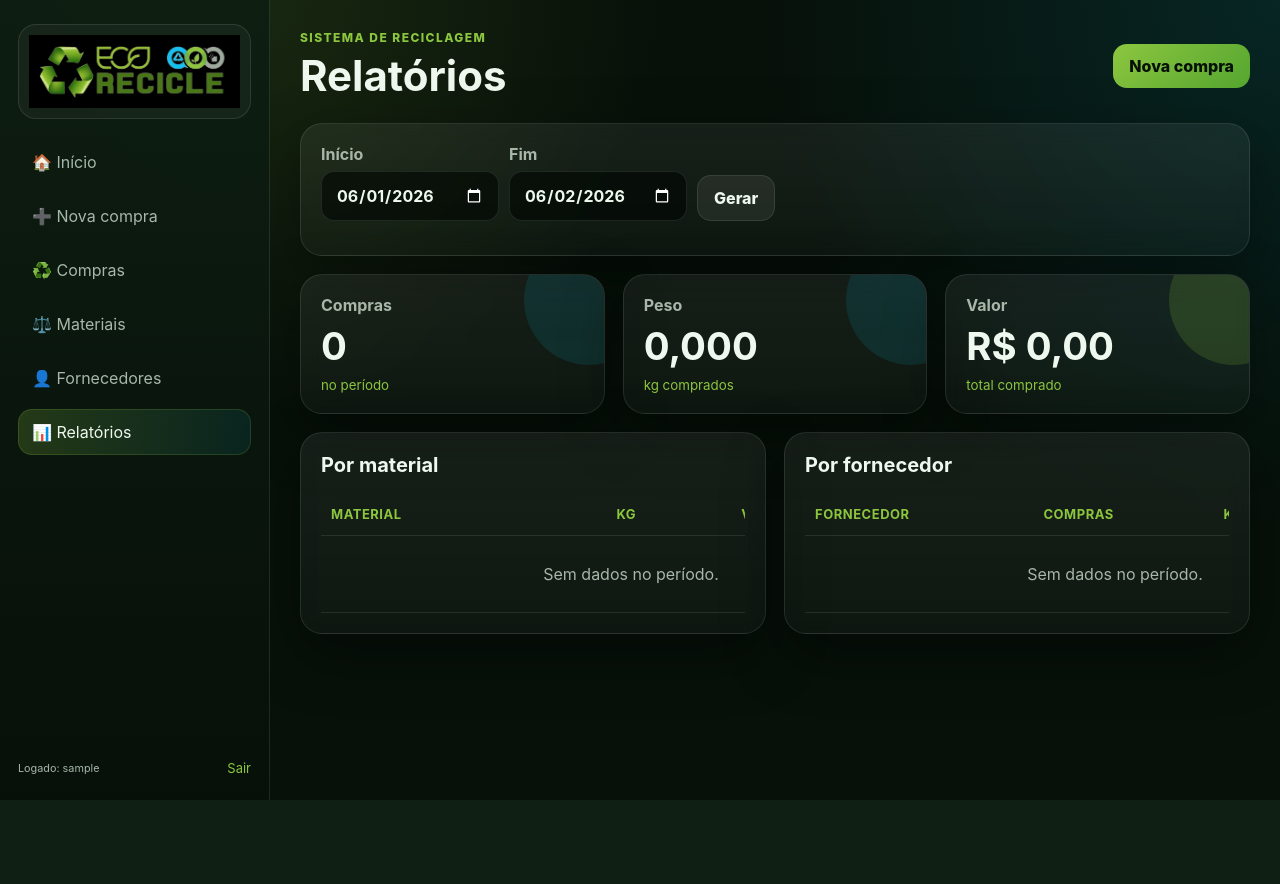
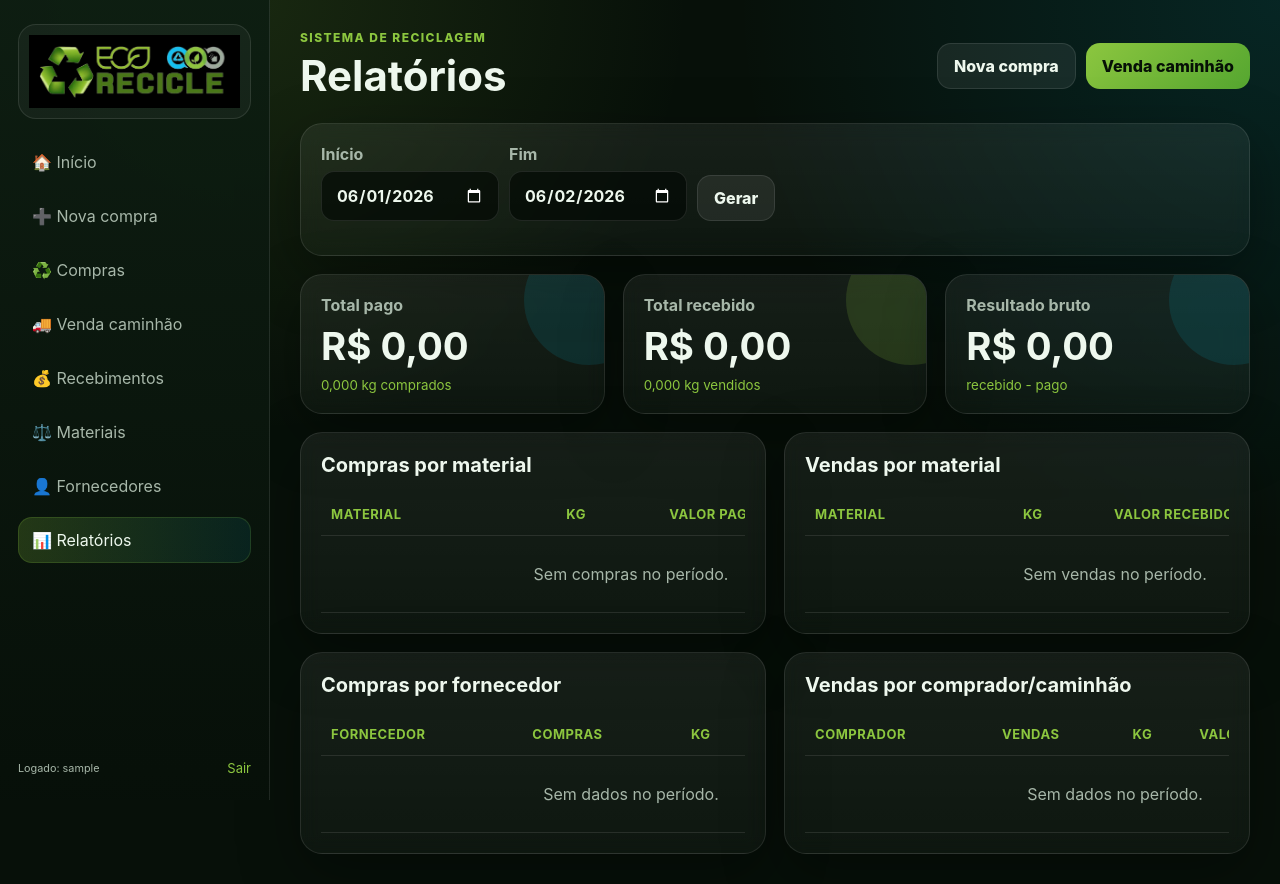
Before and after one commit to sketchJayJay/Eco-Recicle-, a Flask app: page /relatorios in a window 1280 px wide. Before the commit the page ends 800 px from the top, so only its background shows below. Run offline with Flask 3, Linux system fonts and the light colour scheme; the visitor is signed in with stand-in values (Sample User, id 1); data comes from the database, SQL or seed files in the repository; data that the repository does not hold is empty.

Commit message:
Add files via upload

```diff
--- a/app.py
+++ b/app.py
@@ -106,6 +106,7 @@ def init_db() -> None:
             id INTEGER PRIMARY KEY AUTOINCREMENT,
             name TEXT NOT NULL UNIQUE,
             price_per_kg REAL NOT NULL DEFAULT 0,
+            sale_price_per_kg REAL NOT NULL DEFAULT 0,
             active INTEGER NOT NULL DEFAULT 1,
             created_at TEXT NOT NULL
         );
@@ -143,8 +144,38 @@ def init_db() -> None:
             FOREIGN KEY(purchase_id) REFERENCES purchases(id) ON DELETE CASCADE,
             FOREIGN KEY(material_id) REFERENCES materials(id)
         );
+
+        CREATE TABLE IF NOT EXISTS sales (
+            id INTEGER PRIMARY KEY AUTOINCREMENT,
+            person_id INTEGER,
+            buyer_name_snapshot TEXT NOT NULL,
+            sale_date TEXT NOT NULL,
+            notes TEXT,
+            total_kg REAL NOT NULL DEFAULT 0,
+            total_amount REAL NOT NULL DEFAULT 0,
+            created_at TEXT NOT NULL,
+            FOREIGN KEY(person_id) REFERENCES people(id)
+        );
+
+        CREATE TABLE IF NOT EXISTS sale_items (
+            id INTEGER PRIMARY KEY AUTOINCREMENT,
+            sale_id INTEGER NOT NULL,
+            material_id INTEGER,
+            material_name_snapshot TEXT NOT NULL,
+            weight_kg REAL NOT NULL DEFAULT 0,
+            price_per_kg REAL NOT NULL DEFAULT 0,
+            subtotal REAL NOT NULL DEFAULT 0,
+            FOREIGN KEY(sale_id) REFERENCES sales(id) ON DELETE CASCADE,
+            FOREIGN KEY(material_id) REFERENCES materials(id)
+        );
         """
     )
+
+    # Migração simples para bancos que já estavam rodando antes da tela de venda.
+    material_columns = {row["name"] for row in db.execute("PRAGMA table_info(materials)").fetchall()}
+    if "sale_price_per_kg" not in material_columns:
+        db.execute("ALTER TABLE materials ADD COLUMN sale_price_per_kg REAL NOT NULL DEFAULT 0")
+        db.execute("UPDATE materials SET sale_price_per_kg = price_per_kg WHERE sale_price_per_kg = 0")
 
     # Usuário inicial configurável por variável ambiente.
     admin_user = os.environ.get("ADMIN_USER", "admin")
@@ -158,8 +189,8 @@ def init_db() -> None:
 
     for name, price in DEFAULT_MATERIALS:
         db.execute(
-            "INSERT OR IGNORE INTO materials (name, price_per_kg, active, created_at) VALUES (?, ?, 1, ?)",
-            (name, price, datetime.now().isoformat(timespec="seconds")),
+            "INSERT OR IGNORE INTO materials (name, price_per_kg, sale_price_per_kg, active, created_at) VALUES (?, ?, ?, 1, ?)",
+            (name, price, price, datetime.now().isoformat(timespec="seconds")),
         )
     db.commit()
 
@@ -221,10 +252,24 @@ def dashboard():
         """,
         (today,),
     ).fetchone()
+    today_sales_summary = db.execute(
+        """
+        SELECT COALESCE(SUM(total_kg),0) AS kg, COALESCE(SUM(total_amount),0) AS valor, COUNT(*) AS vendas
+        FROM sales WHERE sale_date = ?
+        """,
+        (today,),
+    ).fetchone()
     month_summary = db.execute(
         """
         SELECT COALESCE(SUM(total_kg),0) AS kg, COALESCE(SUM(total_amount),0) AS valor, COUNT(*) AS compras
         FROM purchases WHERE substr(purchase_date,1,7) = ?
+        """,
+        (month_prefix,),
+    ).fetchone()
+    month_sales_summary = db.execute(
+        """
+        SELECT COALESCE(SUM(total_kg),0) AS kg, COALESCE(SUM(total_amount),0) AS valor, COUNT(*) AS vendas
+        FROM sales WHERE substr(sale_date,1,7) = ?
         """,
         (month_prefix,),
     ).fetchone()
@@ -240,17 +285,39 @@ def dashboard():
         """,
         (month_prefix,),
     ).fetchall()
+    sales_material_totals = db.execute(
+        """
+        SELECT material_name_snapshot AS material, COALESCE(SUM(weight_kg),0) AS kg, COALESCE(SUM(subtotal),0) AS valor
+        FROM sale_items si
+        JOIN sales s ON s.id = si.sale_id
+        WHERE substr(s.sale_date,1,7) = ?
+        GROUP BY material_name_snapshot
+        ORDER BY valor DESC
+        LIMIT 8
+        """,
+        (month_prefix,),
+    ).fetchall()
     last_purchases = db.execute(
         """
         SELECT * FROM purchases ORDER BY purchase_date DESC, id DESC LIMIT 8
         """
     ).fetchall()
+    last_sales = db.execute(
+        """
+        SELECT * FROM sales ORDER BY sale_date DESC, id DESC LIMIT 8
+        """
+    ).fetchall()
     return render_template(
         "dashboard.html",
         today_summary=today_summary,
+        today_sales_summary=today_sales_summary,
         month_summary=month_summary,
+        month_sales_summary=month_sales_summary,
+        month_result=(month_sales_summary["valor"] or 0) - (month_summary["valor"] or 0),
         material_totals=material_totals,
+        sales_material_totals=sales_material_totals,
         last_purchases=last_purchases,
+        last_sales=last_sales,
     )
 
 
@@ -402,6 +469,154 @@ def delete_purchase(purchase_id: int):
     return redirect(url_for("purchases"))
 
 
+@app.route("/vendas")
+@login_required
+def sales():
+    db = get_db()
+    q = request.args.get("q", "").strip()
+    start = request.args.get("inicio", "").strip()
+    end = request.args.get("fim", "").strip()
+
+    clauses = []
+    params: List[Any] = []
+    if q:
+        clauses.append("(s.buyer_name_snapshot LIKE ? OR s.notes LIKE ? OR EXISTS (SELECT 1 FROM sale_items si WHERE si.sale_id = s.id AND si.material_name_snapshot LIKE ?))")
+        params.extend([f"%{q}%", f"%{q}%", f"%{q}%"])
+    if start:
+        clauses.append("s.sale_date >= ?")
+        params.append(start)
+    if end:
+        clauses.append("s.sale_date <= ?")
+        params.append(end)
+    where = "WHERE " + " AND ".join(clauses) if clauses else ""
+
+    rows = db.execute(
+        f"""
+        SELECT s.*, (
+            SELECT GROUP_CONCAT(material_name_snapshot || ' (' || printf('%.3f', weight_kg) || 'kg)', ', ')
+            FROM sale_items si WHERE si.sale_id = s.id
+        ) AS materiais
+        FROM sales s
+        {where}
+        ORDER BY s.sale_date DESC, s.id DESC
+        LIMIT 300
+        """,
+        params,
+    ).fetchall()
+    totals = db.execute(
+        f"SELECT COALESCE(SUM(total_kg),0) AS kg, COALESCE(SUM(total_amount),0) AS valor, COUNT(*) AS vendas FROM sales s {where}",
+        params,
+    ).fetchone()
+    return render_template("sales.html", rows=rows, totals=totals, q=q, start=start, end=end)
+
+
+@app.route("/vendas/nova", methods=["GET", "POST"])
+@login_required
+def new_sale():
+    db = get_db()
+    if request.method == "POST":
+        sale_date = request.form.get("sale_date") or date.today().isoformat()
+        buyer_name = request.form.get("buyer_name", "").strip() or "Comprador sem nome"
+        phone = request.form.get("phone", "").strip()
+        notes = request.form.get("notes", "").strip()
+
+        person = db.execute("SELECT * FROM people WHERE lower(name) = lower(?) LIMIT 1", (buyer_name,)).fetchone()
+        if person:
+            person_id = person["id"]
+            if phone and phone != (person["phone"] or ""):
+                db.execute("UPDATE people SET phone = ? WHERE id = ?", (phone, person_id))
+        else:
+            cur = db.execute(
+                "INSERT INTO people (name, phone, kind, created_at) VALUES (?, ?, 'comprador', ?)",
+                (buyer_name, phone, datetime.now().isoformat(timespec="seconds")),
+            )
+            person_id = cur.lastrowid
+
+        material_ids = request.form.getlist("material_id[]")
+        weights = request.form.getlist("weight_kg[]")
+        prices = request.form.getlist("price_per_kg[]")
+
+        items = []
+        total_kg = 0.0
+        total_amount = 0.0
+        for mat_id, weight_raw, price_raw in zip(material_ids, weights, prices):
+            try:
+                weight = float((weight_raw or "0").replace(",", "."))
+                price = float((price_raw or "0").replace(",", "."))
+            except ValueError:
+                continue
+            if not mat_id or weight <= 0:
+                continue
+            mat = db.execute("SELECT * FROM materials WHERE id = ?", (mat_id,)).fetchone()
+            if not mat:
+                continue
+            subtotal = round(weight * price, 2)
+            total_kg += weight
+            total_amount += subtotal
+            items.append((mat["id"], mat["name"], weight, price, subtotal))
+
+        if not items:
+            flash("Adicione pelo menos um material com peso maior que zero.", "error")
+            return redirect(url_for("new_sale"))
+
+        cur = db.execute(
+            """
+            INSERT INTO sales (person_id, buyer_name_snapshot, sale_date, notes, total_kg, total_amount, created_at)
+            VALUES (?, ?, ?, ?, ?, ?, ?)
+            """,
+            (
+                person_id,
+                buyer_name,
+                sale_date,
+                notes,
+                round(total_kg, 3),
+                round(total_amount, 2),
+                datetime.now().isoformat(timespec="seconds"),
+            ),
+        )
+        sale_id = cur.lastrowid
+        db.executemany(
+            """
+            INSERT INTO sale_items (sale_id, material_id, material_name_snapshot, weight_kg, price_per_kg, subtotal)
+            VALUES (?, ?, ?, ?, ?, ?)
+            """,
+            [(sale_id, mat_id, name, weight, price, subtotal) for mat_id, name, weight, price, subtotal in items],
+        )
+        db.commit()
+        flash("Venda/retirada registrada com sucesso.", "success")
+        return redirect(url_for("sale_receipt", sale_id=sale_id))
+
+    materials = db.execute("SELECT * FROM materials WHERE active = 1 ORDER BY name").fetchall()
+    people = db.execute("SELECT * FROM people ORDER BY name LIMIT 500").fetchall()
+    return render_template("new_sale.html", materials=materials, people=people)
+
+
+@app.route("/vendas/<int:sale_id>/recibo")
+@login_required
+def sale_receipt(sale_id: int):
+    db = get_db()
+    sale = db.execute("SELECT * FROM sales WHERE id = ?", (sale_id,)).fetchone()
+    if not sale:
+        flash("Venda não encontrada.", "error")
+        return redirect(url_for("sales"))
+    person = None
+    if sale["person_id"]:
+        person = db.execute("SELECT * FROM people WHERE id = ?", (sale["person_id"],)).fetchone()
+    items = db.execute("SELECT * FROM sale_items WHERE sale_id = ? ORDER BY id", (sale_id,)).fetchall()
+    return render_template("sale_receipt.html", sale=sale, person=person, items=items)
+
+
+@app.post("/vendas/<int:sale_id>/excluir")
+@login_required
+def delete_sale(sale_id: int):
+    db = get_db()
+    db.execute("DELETE FROM sale_items WHERE sale_id = ?", (sale_id,))
+    db.execute("DELETE FROM sales WHERE id = ?", (sale_id,))
+    db.commit()
+    flash("Venda excluída.", "success")
+    return redirect(url_for("sales"))
+
+
 @app.route("/materiais", methods=["GET", "POST"])
 @login_required
 def materials():
@@ -409,14 +624,19 @@ def materials():
     if request.method == "POST":
         name = request.form.get("name", "").strip()
         price = request.form.get("price_per_kg", "0").replace(",", ".")
+        sale_price = request.form.get("sale_price_per_kg", price).replace(",", ".")
         try:
             price_float = float(price)
         except ValueError:
             price_float = 0.0
+        try:
+            sale_price_float = float(sale_price)
+        except ValueError:
+            sale_price_float = price_float
         if name:
             db.execute(
-                "INSERT INTO materials (name, price_per_kg, active, created_at) VALUES (?, ?, 1, ?) ON CONFLICT(name) DO UPDATE SET price_per_kg = excluded.price_per_kg, active = 1",
-                (name, price_float, datetime.now().isoformat(timespec="seconds")),
+                "INSERT INTO materials (name, price_per_kg, sale_price_per_kg, active, created_at) VALUES (?, ?, ?, 1, ?) ON CONFLICT(name) DO UPDATE SET price_per_kg = excluded.price_per_kg, sale_price_per_kg = excluded.sale_price_per_kg, active = 1",
+                (name, price_float, sale_price_float, datetime.now().isoformat(timespec="seconds")),
             )
             db.commit()
             flash("Material salvo.", "success")
@@ -432,13 +652,18 @@ def edit_material(material_id: int):
     db = get_db()
     name = request.form.get("name", "").strip()
     price = request.form.get("price_per_kg", "0").replace(",", ".")
+    sale_price = request.form.get("sale_price_per_kg", price).replace(",", ".")
     active = 1 if request.form.get("active") == "on" else 0
     try:
         price_float = float(price)
     except ValueError:
         price_float = 0.0
+    try:
+        sale_price_float = float(sale_price)
+    except ValueError:
+        sale_price_float = price_float
     if name:
-        db.execute("UPDATE materials SET name = ?, price_per_kg = ?, active = ? WHERE id = ?", (name, price_float, active, material_id))
+        db.execute("UPDATE materials SET name = ?, price_per_kg = ?, sale_price_per_kg = ?, active = ? WHERE id = ?", (name, price_float, sale_price_float, active, material_id))
         db.commit()
         flash("Material atualizado.", "success")
     return redirect(url_for("materials"))
@@ -459,7 +684,7 @@ def people():
                 (name, phone, doc, address, datetime.now().isoformat(timespec="seconds")),
             )
             db.commit()
-            flash("Fornecedor salvo.", "success")
+            flash("Pessoa salva.", "success")
         return redirect(url_for("people"))
 
     q = request.args.get("q", "").strip()
@@ -487,7 +712,7 @@ def edit_person(person_id: int):
         ),
     )
     db.commit()
-    flash("Fornecedor atualizado.", "success")
+    flash("Pessoa atualizada.", "success")
     return redirect(url_for("people"))
 
 
@@ -504,6 +729,13 @@ def reports():
         """,
         (start, end),
     ).fetchone()
+    sales_summary = db.execute(
+        """
+        SELECT COALESCE(SUM(total_kg),0) AS kg, COALESCE(SUM(total_amount),0) AS valor, COUNT(*) AS vendas
+        FROM sales WHERE sale_date BETWEEN ? AND ?
+        """,
+        (start, end),
+    ).fetchone()
     by_material = db.execute(
         """
         SELECT pi.material_name_snapshot AS material, COALESCE(SUM(pi.weight_kg),0) AS kg, COALESCE(SUM(pi.subtotal),0) AS valor
@@ -511,6 +743,17 @@ def reports():
         JOIN purchases p ON p.id = pi.purchase_id
         WHERE p.purchase_date BETWEEN ? AND ?
         GROUP BY pi.material_name_snapshot
+        ORDER BY valor DESC
+        """,
+        (start, end),
+    ).fetchall()
+    by_sale_material = db.execute(
+        """
+        SELECT si.material_name_snapshot AS material, COALESCE(SUM(si.weight_kg),0) AS kg, COALESCE(SUM(si.subtotal),0) AS valor
+        FROM sale_items si
+        JOIN sales s ON s.id = si.sale_id
+        WHERE s.sale_date BETWEEN ? AND ?
+        GROUP BY si.material_name_snapshot
         ORDER BY valor DESC
         """,
         (start, end),
@@ -526,7 +769,29 @@ def reports():
         """,
         (start, end),
     ).fetchall()
-    return render_template("reports.html", start=start, end=end, summary=summary, by_material=by_material, by_person=by_person)
+    by_buyer = db.execute(
+        """
+        SELECT buyer_name_snapshot AS pessoa, COALESCE(SUM(total_kg),0) AS kg, COALESCE(SUM(total_amount),0) AS valor, COUNT(*) AS vendas
+        FROM sales
+        WHERE sale_date BETWEEN ? AND ?
+        GROUP BY buyer_name_snapshot
+        ORDER BY valor DESC
+        LIMIT 20
+        """,
+        (start, end),
+    ).fetchall()
+    return render_template(
+        "reports.html",
+        start=start,
+        end=end,
+        summary=summary,
+        sales_summary=sales_summary,
+        result=(sales_summary["valor"] or 0) - (summary["valor"] or 0),
+        by_material=by_material,
+        by_sale_material=by_sale_material,
+        by_person=by_person,
+        by_buyer=by_buyer,
+    )
 
 
 @app.route("/exportar/compras.csv")
@@ -554,6 +819,31 @@ def export_csv():
     )
 
 
+@app.route("/exportar/vendas.csv")
+@login_required
+def export_sales_csv():
+    db = get_db()
+    output = io.StringIO()
+    writer = csv.writer(output, delimiter=";")
+    writer.writerow(["ID", "Data", "Comprador", "Material", "Kg", "Preco por kg", "Subtotal", "Observacao"])
+    rows = db.execute(
+        """
+        SELECT s.id, s.sale_date, s.buyer_name_snapshot, si.material_name_snapshot, si.weight_kg, si.price_per_kg, si.subtotal, s.notes
+        FROM sales s
+        JOIN sale_items si ON si.sale_id = s.id
+        ORDER BY s.sale_date DESC, s.id DESC
+        """
+    ).fetchall()
+    for r in rows:
+        writer.writerow([r["id"], br_date(r["sale_date"]), r["buyer_name_snapshot"], r["material_name_snapshot"], kg(r["weight_kg"]), money(r["price_per_kg"]), money(r["subtotal"]), r["notes"] or ""])
+    data = output.getvalue().encode("utf-8-sig")
+    return Response(
+        data,
+        mimetype="text/csv; charset=utf-8",
+        headers={"Content-Disposition": "attachment; filename=vendas_eco_recicle.csv"},
+    )
+
+
 @app.route("/saude")
 def healthcheck():
     return {"status": "ok"}
--- a/static/style.css
+++ b/static/style.css
@@ -415,3 +415,10 @@ input[type="checkbox"] { width: 20px; height: 20px; accent-color: var(--green);
   a { color: #000; text-decoration: none; }
   @page { size: 58mm auto; margin: 0; }
 }
+
+.topbar-actions {
+  display: flex;
+  gap: 10px;
+  flex-wrap: wrap;
+  justify-content: flex-end;
+}
--- a/templates/base.html
+++ b/templates/base.html
@@ -15,7 +15,9 @@
     <nav>
       <a href="{{ url_for('dashboard') }}" class="{{ 'active' if request.endpoint == 'dashboard' else '' }}">🏠 Início</a>
       <a href="{{ url_for('new_purchase') }}" class="{{ 'active' if request.endpoint == 'new_purchase' else '' }}">➕ Nova compra</a>
-      <a href="{{ url_for('purchases') }}" class="{{ 'active' if request.endpoint == 'purchases' else '' }}">♻️ Compras</a>
+      <a href="{{ url_for('purchases') }}" class="{{ 'active' if request.endpoint == 'purchases' or request.endpoint == 'receipt' else '' }}">♻️ Compras</a>
+      <a href="{{ url_for('new_sale') }}" class="{{ 'active' if request.endpoint == 'new_sale' else '' }}">🚚 Venda caminhão</a>
+      <a href="{{ url_for('sales') }}" class="{{ 'active' if request.endpoint == 'sales' or request.endpoint == 'sale_receipt' else '' }}">💰 Recebimentos</a>
       <a href="{{ url_for('materials') }}" class="{{ 'active' if request.endpoint == 'materials' else '' }}">⚖️ Materiais</a>
       <a href="{{ url_for('people') }}" class="{{ 'active' if request.endpoint == 'people' else '' }}">👤 Fornecedores</a>
       <a href="{{ url_for('reports') }}" class="{{ 'active' if request.endpoint == 'reports' else '' }}">📊 Relatórios</a>
@@ -32,7 +34,10 @@
         <p class="eyebrow">Sistema de reciclagem</p>
         <h1>{{ page_title or company_name }}</h1>
       </div>
-      <a class="btn primary" href="{{ url_for('new_purchase') }}">Nova compra</a>
+      <div class="topbar-actions">
+        <a class="btn" href="{{ url_for('new_purchase') }}">Nova compra</a>
+        <a class="btn primary" href="{{ url_for('new_sale') }}">Venda caminhão</a>
+      </div>
     </header>
 
     {% with messages = get_flashed_messages(with_categories=true) %}
--- a/templates/reports.html
+++ b/templates/reports.html
@@ -10,32 +10,50 @@
 </section>
 
 <section class="grid cards-3 gap-top">
-  <article class="card metric"><span>Compras</span><strong>{{ summary.compras }}</strong><small>no período</small></article>
-  <article class="card metric"><span>Peso</span><strong>{{ summary.kg|kg }}</strong><small>kg comprados</small></article>
-  <article class="card metric green"><span>Valor</span><strong>{{ summary.valor|money }}</strong><small>total comprado</small></article>
+  <article class="card metric"><span>Total pago</span><strong>{{ summary.valor|money }}</strong><small>{{ summary.kg|kg }} kg comprados</small></article>
+  <article class="card metric green"><span>Total recebido</span><strong>{{ sales_summary.valor|money }}</strong><small>{{ sales_summary.kg|kg }} kg vendidos</small></article>
+  <article class="card metric"><span>Resultado bruto</span><strong>{{ result|money }}</strong><small>recebido - pago</small></article>
 </section>
 
 <section class="grid two-cols gap-top">
   <article class="card">
-    <h2>Por material</h2>
+    <h2>Compras por material</h2>
     <div class="table-wrap">
       <table>
-        <thead><tr><th>Material</th><th>Kg</th><th>Valor</th></tr></thead>
+        <thead><tr><th>Material</th><th>Kg</th><th>Valor pago</th></tr></thead>
         <tbody>
         {% for row in by_material %}
           <tr><td>{{ row.material }}</td><td>{{ row.kg|kg }}</td><td>{{ row.valor|money }}</td></tr>
         {% else %}
-          <tr><td colspan="3" class="empty">Sem dados no período.</td></tr>
+          <tr><td colspan="3" class="empty">Sem compras no período.</td></tr>
         {% endfor %}
         </tbody>
       </table>
     </div>
   </article>
   <article class="card">
-    <h2>Por fornecedor</h2>
+    <h2>Vendas por material</h2>
     <div class="table-wrap">
       <table>
-        <thead><tr><th>Fornecedor</th><th>Compras</th><th>Kg</th><th>Valor</th></tr></thead>
+        <thead><tr><th>Material</th><th>Kg</th><th>Valor recebido</th></tr></thead>
+        <tbody>
+        {% for row in by_sale_material %}
+          <tr><td>{{ row.material }}</td><td>{{ row.kg|kg }}</td><td>{{ row.valor|money }}</td></tr>
+        {% else %}
+          <tr><td colspan="3" class="empty">Sem vendas no período.</td></tr>
+        {% endfor %}
+        </tbody>
+      </table>
+    </div>
+  </article>
+</section>
+
+<section class="grid two-cols gap-top">
+  <article class="card">
+    <h2>Compras por fornecedor</h2>
+    <div class="table-wrap">
+      <table>
+        <thead><tr><th>Fornecedor</th><th>Compras</th><th>Kg</th><th>Valor pago</th></tr></thead>
         <tbody>
         {% for row in by_person %}
           <tr><td>{{ row.pessoa }}</td><td>{{ row.compras }}</td><td>{{ row.kg|kg }}</td><td>{{ row.valor|money }}</td></tr>
@@ -46,5 +64,20 @@
       </table>
     </div>
   </article>
+  <article class="card">
+    <h2>Vendas por comprador/caminhão</h2>
+    <div class="table-wrap">
+      <table>
+        <thead><tr><th>Comprador</th><th>Vendas</th><th>Kg</th><th>Valor recebido</th></tr></thead>
+        <tbody>
+        {% for row in by_buyer %}
+          <tr><td>{{ row.pessoa }}</td><td>{{ row.vendas }}</td><td>{{ row.kg|kg }}</td><td>{{ row.valor|money }}</td></tr>
+        {% else %}
+          <tr><td colspan="4" class="empty">Sem dados no período.</td></tr>
+        {% endfor %}
+        </tbody>
+      </table>
+    </div>
+  </article>
 </section>
 {% endblock %}
```
Also changed, not shown: templates/dashboard.html (+67 -11 lines), templates/materials.html (+8 -4 lines), templates/new_sale.html (added, +67 -0 lines), templates/people.html (+4 -4 lines), templates/sale_receipt.html (added, +60 -0 lines), templates/sales.html (added, +41 -0 lines), README.md.
